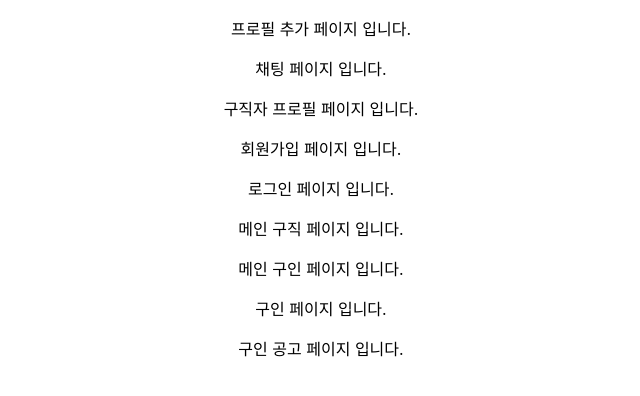
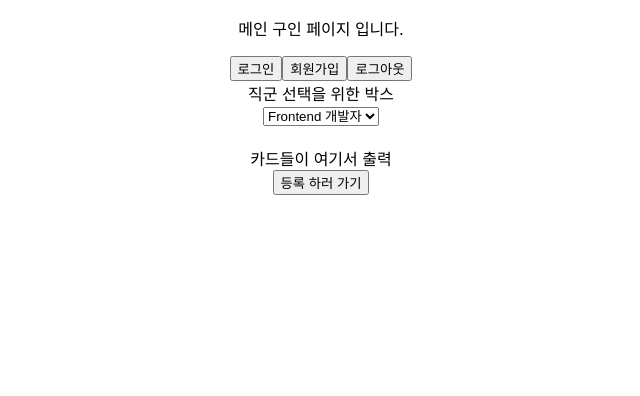
Before and after one commit to Hanghae-Realwork/front-end, a React (Create React App) app in the folder real_project/: page /mainemployment in a window 1280 px wide. Shown: the top 396 px of the page, without its empty margins (319-959 px from the left). Built offline with nearby package versions, Linux system fonts and the light colour scheme.

Commit message:
Main Recruit/Employment 수정

```diff
--- a/real_project/src/App.js
+++ b/real_project/src/App.js
@@ -4,7 +4,6 @@ import styled from "styled-components";
 import { Routes, Route } from "react-router-dom";
 
 //Pages 연결
-import Main from "./pages/Main";
 
 
 import Addprofile from "./pages/AddProfile"
@@ -24,15 +23,15 @@ function App() {
     <div className="App">
 
 
-      <Addprofile/>
+      {/* <Addprofile/>
       <Chat/>
       <EmploymentProfile/>
       <Join/>
-      <Login/>
-      <MainEmployment/>
+      <Login/> */}
+      {/* <MainEmployment/> */}
       <MainRecruit/>
-      <Recruit/>
-      <RecruitWrite/>
+      {/* <Recruit/>
+      <RecruitWrite/> */}
 
     </div>
 
--- a/real_project/src/pages/MainEmployment.js
+++ b/real_project/src/pages/MainEmployment.js
@@ -1,8 +1,68 @@
+import React from "react";
 
+const MainEmployment = () => {
+    <>
+    </>
+    return (
+        <>
+            <p>메인 구직 페이지 입니다.</p>
+            {/* 전체적인 내용 완성 후 styled 방식으로 변경 */}
+            {/* Header이후의 내용으로 작성 */}
+            <div className="Werp">
+                {/* 헤더 생성 전 임시로 로그인 로그아웃 버튼 생성 */}
+                {/* 각 기능 활성화시 사용 가능하도록 */}
+                <div className="BtnBox">
+                    <loginbox>
+                        <button className="LoginBtn"
+                        // onClick={() => {
+                        //     navigate("/Login")
+                        // }}
+                        >로그인</button>
+                    </loginbox>
+                    <signupbox>
+                        <button className="JoinBtn"
+                        // onClick={(
+                        //     navigate("/Join")
+                        // )}
+                        >회원가입</button>
+                    </signupbox>
+                    <logoutbox>
+                        <button className="LogoutBtn">로그아웃</button>
+                    </logoutbox>
+                </div>
+                <div className="RoleSelectBox">
+                    {/* 직군 선택을 위한 드롭박스(?)/ 필터 */}
+                    직군 선택을 위한 박스<br />
+                    {/* 직군 종류와 밸류 결정 필요 */}
+                    <select type="SelectBox" className="CategoryBox" >
+                        <option value="Frontend">Frontend 개발자</option>
+                        <option value="Backend">Backend 개발자</option>
+                        <option value="">게임 개발자</option>
+                        <option value="">게임 기획자</option>
+                        <option value="">아트 디자이너</option>
+                    </select><br />
 
-function MainEmployment () {
-    return (<p>메인 구직 페이지 입니다.</p>)
+                </div><br />
+                <div className="CardContainer">
+                    {/* 카드 컴포넌트 불러오기 */}
+                    {/* <Card/> */}
+                    카드들이 여기서 출력
+                </div>
+                <div className="AddBtnContainer">
+                    <div className="AddBtn">
+                        {/* Write 파일의 형식이 정해지는 대로 반영 */}
+                        <button
+                        // onClick={() => {
+                        //     navigate("/RecruitWrite")
+                        // }}
+                        >프로필 등록 하러 가기</button>
+                    </div>
 
+                </div>
+            </div>
+        </>
+
+    )
 }
 
 export default MainEmployment
--- a/real_project/src/pages/MainRecruit.js
+++ b/real_project/src/pages/MainRecruit.js
@@ -1,8 +1,70 @@
+import React from "react";
 
 
+const MainRecruit = () => {
+    <>
 
-function MainRecruit () {
-    return (<p>메인 구인 페이지 입니다.</p>)
+    </>
+    return (
+        <>
+            <p>메인 구인 페이지 입니다.</p>
+            {/* 전체적인 내용 완성 후 styled 방식으로 변경 */}
+            {/* Header이후의 내용으로 작성 */}
+            <div className="Werp">
+                {/* 헤더 생성 전 임시로 로그인 로그아웃 버튼 생성 */}
+                {/* 각 기능 활성화시 사용 가능하도록 */}
+                <div className="BtnBox">
+                    <loginbox>
+                        <button className="LoginBtn"
+                        // onClick={() => {
+                        //     navigate("/Login")
+                        // }}
+                        >로그인</button>
+                    </loginbox>
+                    <signupbox>
+                        <button className="JoinBtn"
+                        // onClick={(
+                        //     navigate("/Join")
+                        // )}
+                        >회원가입</button>
+                    </signupbox>
+                    <logoutbox>
+                        <button className="LogoutBtn">로그아웃</button>
+                    </logoutbox>
+                </div>
+                <div className="RoleSelectBox">
+                    {/* 직군 선택을 위한 드롭박스(?)/ 필터 */}
+                    직군 선택을 위한 박스<br />
+                    {/* 직군 종류와 밸류 결정 필요 */}
+                    <select type="SelectBox" className="CategoryBox" >
+                        <option value="Frontend">Frontend 개발자</option>
+                        <option value="Backend">Backend 개발자</option>
+                        <option value="">게임 개발자</option>
+                        <option value="">게임 기획자</option>
+                        <option value="">아트 디자이너</option>
+                    </select><br />
+
+                </div><br />
+                <div className="CardContainer">
+                    {/* 카드 컴포넌트 불러오기 */}
+                    {/* <Card/> */}
+                    카드들이 여기서 출력
+                </div>
+                <div className="AddBtnContainer">
+                    <div className="AddBtn">
+                        {/* Write 파일의 형식이 정해지는 대로 반영 */}
+                        <button
+                        // onClick={() => {
+                        //     navigate("/RecruitWrite")
+                        // }}
+                        >등록 하러 가기</button>
+                    </div>
+
+                </div>
+            </div>
+        </>
+    )
+
 
 }
 
--- a/real_project/src/pages/Recruit.js
+++ b/real_project/src/pages/Recruit.js
@@ -1,6 +1,7 @@
 
 function Recruit () {
-    return (<p> 구인 페이지 입니다.</p>)
+    return (<p> 구인 페이지 입니다.</p>
+    )
 
 }
 
--- a/real_project/src/pages/RecruitWrite.js
+++ b/real_project/src/pages/RecruitWrite.js
@@ -2,6 +2,7 @@
 function RecruitWrite () {
     return (<p> 구인 공고 페이지 입니다.</p>)
 
+
 }
 
 export default RecruitWrite
--- a/real_project/src/pages/main.js
+++ /dev/null
@@ -1,66 +0,0 @@
-import React from "react";
-import styled from "styled-components";
-import { useNavigate } from "react-router-dom";
-
-
-
-const Main = () => {
-    const navigate = useNavigate();
-// 필요한 함수? 검색/필터/
-
-
-
-    return (
-        <>
-            {/* 전체적인 내용 완성 후 styled 방식으로 변경 */}
-            {/* Header.js이후의 내용으로 작성 */}
-            <div className="Werp">
-                {/* 헤더 생성 전 임시로 로그인 로그아웃 버튼 생성 */}
-                {/* 각 기능 활성화시 사용 가능하도록 */}
-                <div className="BtnBox">
-                    <loginbox>
-                        <button className="LoginBtn"
-                        // onClick={() => {
-                        //     navigate("/Login")
-                        // }}
-                        >로그인</button>
-                    </loginbox>
-                    <signupbox>
-                        <button className="SignupBtn"
-                        // onClick={(
-                        //     navigate("/Sginup")
-                        // )}
-                        >회원가입</button>
-                    </signupbox>
-                    <logoutbox>
-                        <button className="LogoutBtn">로그아웃</button>
-                    </logoutbox>
-                </div>
-                <div className="RoleSelectBox">
-                    {/* 직군 선택을 위한 드롭박스(?)/ 필터 */}
-
-                </div><br />
-                <div className="CardContainer">
-                    {/* 카드 컴포넌트 불러오기 */}
-                    {/* <Card/> */}
-                    카드들이 출력
-                </div>
-                <div className="AddBtnContainer">
-                    <div className="AddBtn">
-                        {/* Write 파일의 형식이 정해지는 대로 반영 */}
-                        <button
-                        // onClick={() => {
-                        //     navigate("/Write")
-                        // }}
-                        ></button>
-                    </div>
-
-                </div>
-            </div>
-
-        </>
-    )
-
-}
-
-export default Main
```
Also changed, not shown: real_project/src/components/cardRecruit.js (added, +20 -0 lines).
